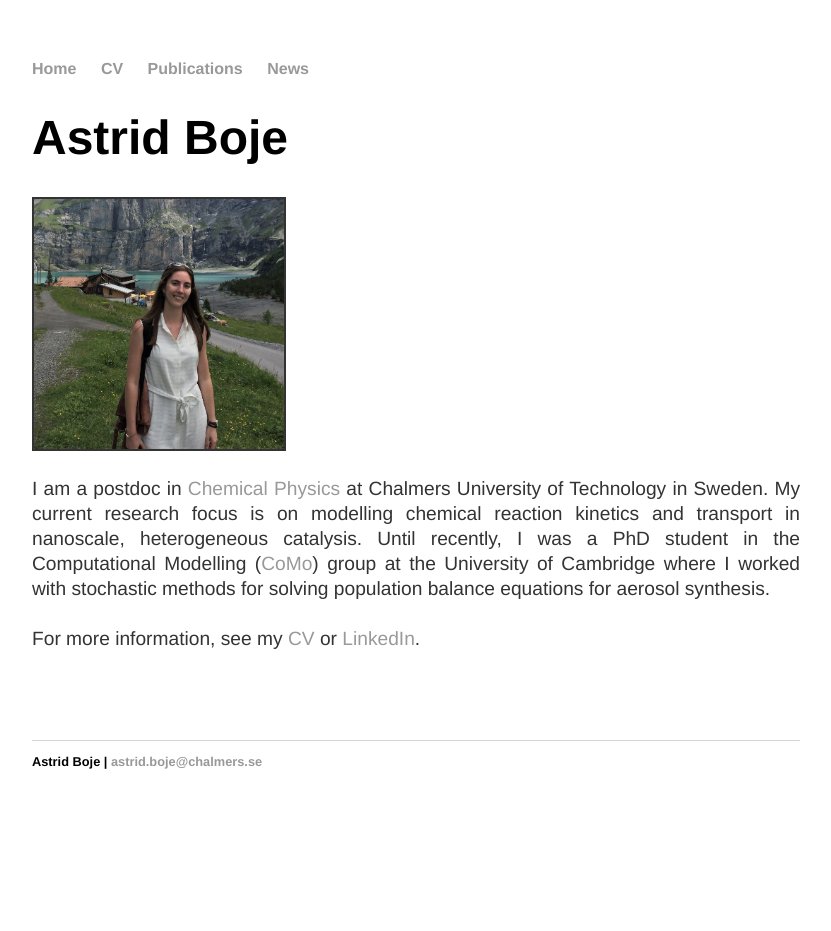
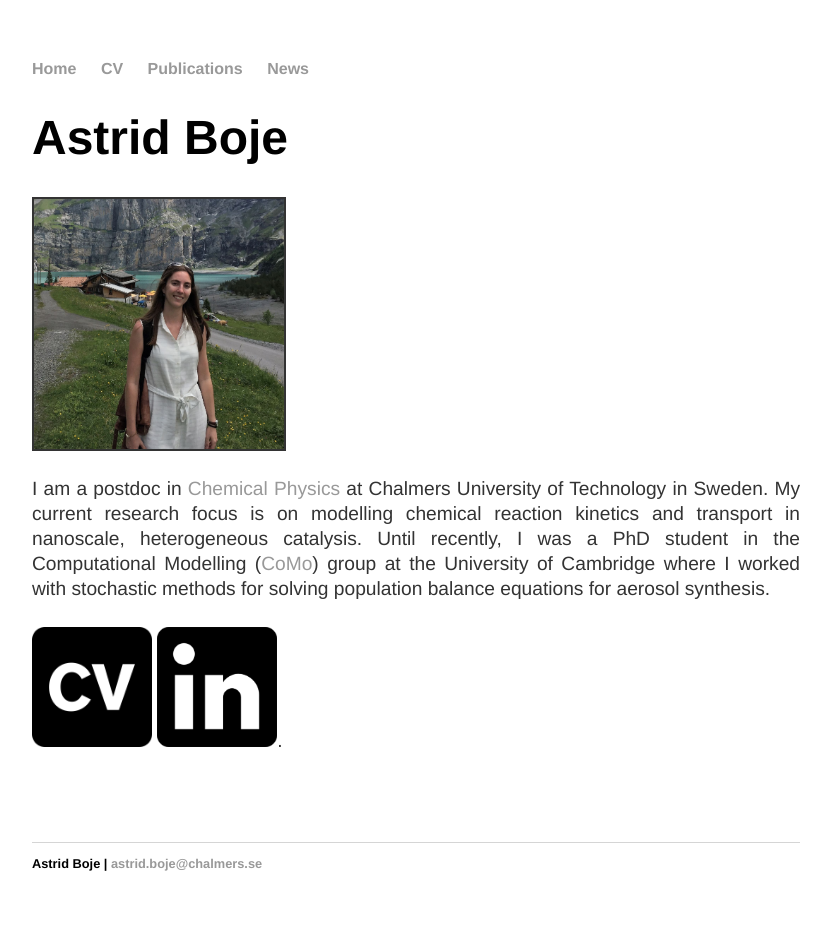
Before and after one commit to aab64/aab64.github.io, a Jekyll site: the page built from index.html, in a window 1280 px wide. Shown: the whole page, without its empty margins (224-1055 px from the left). Built offline with Jekyll 4.4.1, drawn with Linux system fonts in a browser that asks for light colours; before the commit the page ends 900 px from its top, so only the background shows below that.

Commit message:
Added some icons as a trial

```diff
--- a/index.html
+++ b/index.html
@@ -19,7 +19,8 @@ title: Astrid Boje | Postdoc | Chemical Physics | Chalmers University
 		group at the University of Cambridge where I worked with stochastic methods for solving population balance equations for aerosol synthesis.
 		<br/>
 		<br/>
-		For more information, see my <a href="../cv/CV_Boje_2020.pdf">CV</a> or <a href="https://www.linkedin.com/in/astrid-boje-a3543863">LinkedIn</a>.
+		<a href="../cv/CV_Boje_2020.pdf"><img src="/images/CV.png" height="auto" width="120px"></a>
+		<a href="https://www.linkedin.com/in/astrid-boje-a3543863"><img src="/images/LI.png" height="auto" width="120px"></a>.
 	</p>
 </div>
 
```
